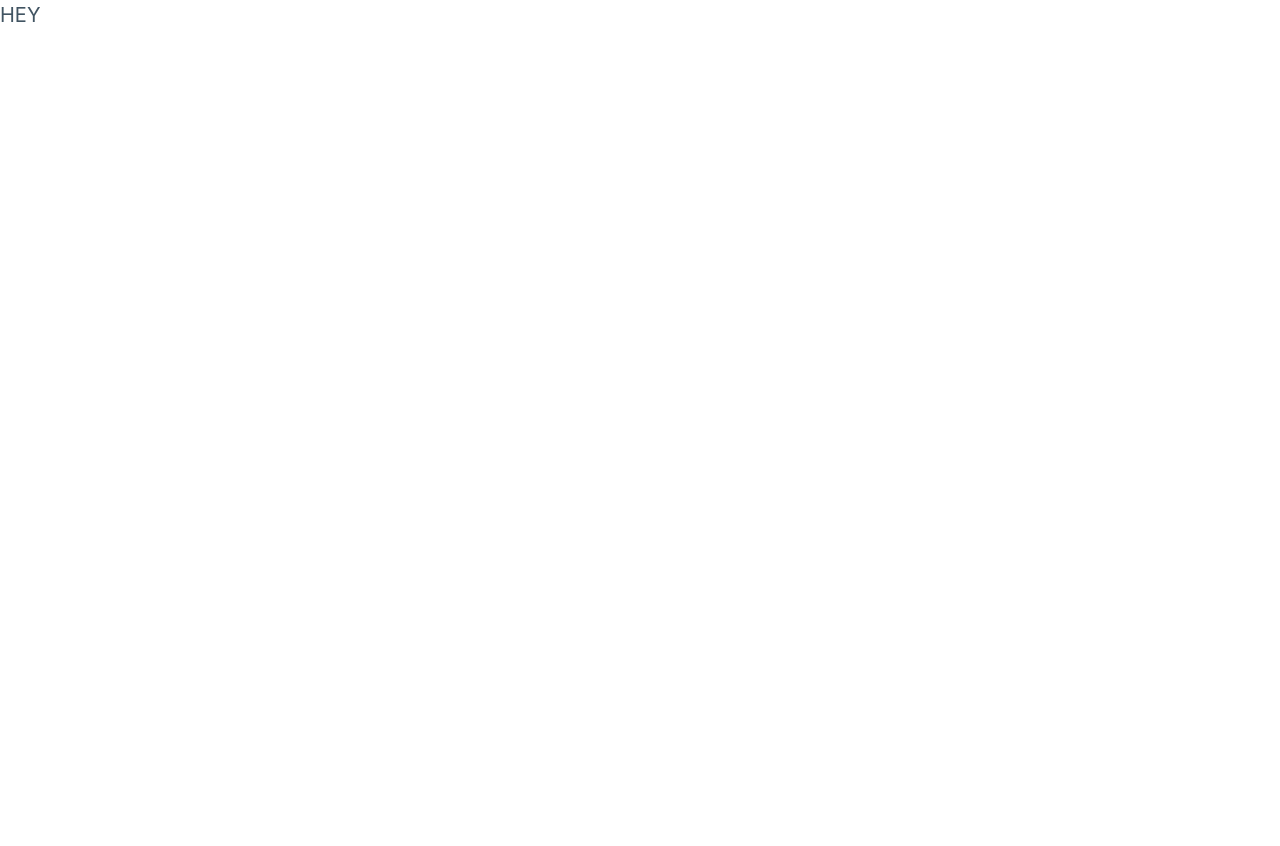
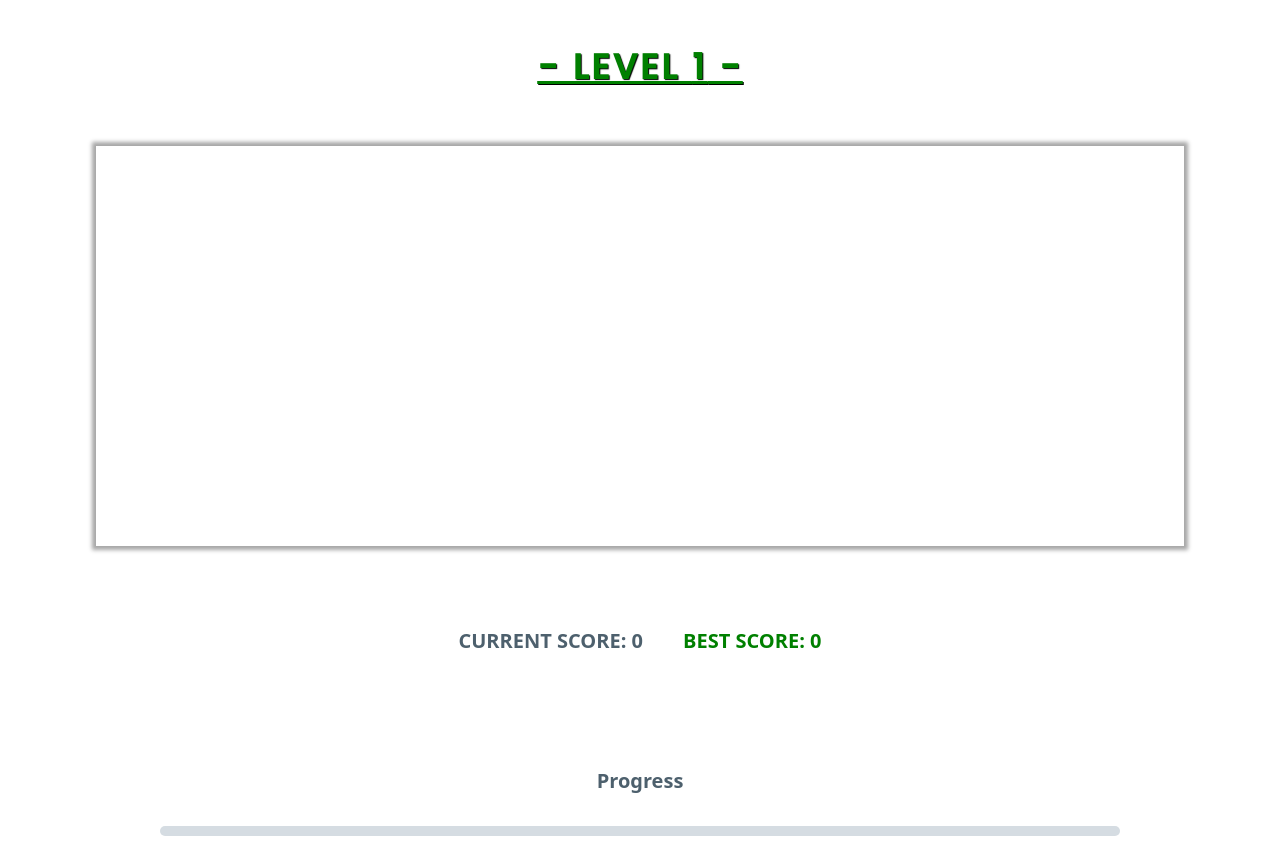
Before and after one commit to JasonCqq/memory-card-game, a React (Create React App) app: page / in a window 1280 px wide. Both pictures are taken after a click on the button "Get Started". Before the commit the page ends 800 px from the top, so only its background shows below. Built offline with nearby package versions, Linux system fonts and the light colour scheme; no server answers.

Commit message:
Update UI and Add fetching dog api

```diff
--- a/src/App.js
+++ b/src/App.js
@@ -2,6 +2,7 @@ import React, {useState, useEffect} from 'react';
 import './Styles/App.css';
 import '@picocss/pico';
 import Mainscreen from './Components/Mainscreen';
+import Game from './Components/Game';
 
 function App() {
 
@@ -11,16 +12,33 @@ function App() {
     setShowMainscreen(false);
   }
 
+  // //Dog list as length
+  // const randomKey = (list) => {
+  //     const keys = Object.keys(list);
+  //     const randomIndex = Math.floor(Math.random() * keys.length);
+  //     return keys[randomIndex];
+  // }
+
+  // const getDogImage = () => {
+  //   fetch("https://dog.ceo/api/breeds/list/all")
+  //   .then(response => response.json())
+  //   .then(data => {
+  //     let selectedBreed = randomKey(data.message);
+  //     let url = `https://dog.ceo/api/breed/${selectedBreed}/images`;
+  //     return `Breed: ${selectedBreed} URL: ${url}`;
+  //   })
+  // }
+
   //We'll be using the theme of DOGSSS
-  // useEffect(() => {
-  //   fetch("https://dog.ceo/api/breeds/list/all")
-  //       .then(response => response.json())
-  //       .then(data => console.log(data))
-  // }, [])
+  useEffect(() => {
+  }, []);
+
+  const [currentScore, setCurrentScore] = useState(0);
+  const [bestScore, setBestScore] = useState(0);
 
   return (
     <div>
-      {showMainscreen ? (<Mainscreen startButtonClick={startButtonClick}/>) : "HEY"}
+      {showMainscreen ? (<Mainscreen startButtonClick={startButtonClick}/>) : <Game/>}
     </div>
   );
 }
--- /dev/null
+++ b/src/Components/Game.js
@@ -0,0 +1,54 @@
+import React, {useEffect, useState} from "react";
+import '@picocss/pico';
+import '../Styles/Game.css'
+
+function Game(){
+    const randomKey = (list) => {
+        const keys = Object.keys(list);
+        const randomIndex = Math.floor(Math.random() * keys.length);
+        console.log(keys[randomIndex]);
+        return keys[randomIndex];
+    }
+
+    const getDogImages = (amount) => {
+        fetch("https://dog.ceo/api/breeds/list/all")
+        .then(response => response.json())
+        .then(data => {
+            for(let i = 0; i < amount; i++){
+                let dogArray = [];
+                dogArray.push(randomKey(data.message));
+            }
+        })
+    }
+
+    console.log(getDogImages(5));
+
+    const [level, setLevel] = useState(1);
+    const [progress, setProgress] = useState(0);
+
+    return (
+        <div>
+            <nav>
+                <h2><u>- LEVEL {level} -</u></h2>
+            </nav>
+
+            <section>
+                <div id="gameBoard">
+
+                </div>
+            </section>
+
+            <section className="scores">
+                <h6 id="currentScore">CURRENT SCORE: 0</h6>
+                <h6 id="bestScore">BEST SCORE: 0</h6>
+            </section>
+
+            <footer>
+                <h6>Progress</h6>
+                <progress value={progress} max="100"></progress>
+            </footer>
+        </div>
+    )
+}
+
+export default Game;
--- a/src/Components/Mainscreen.js
+++ b/src/Components/Mainscreen.js
@@ -12,10 +12,11 @@ function Mainscreen({startButtonClick}){
 
             <div className="description">
                 <h6>The game starts with randomized dog images and you cannot click on the same
-                    dog image twice. The game progressively gets more difficult each level.</h6>
+                    dog image twice. The game gets progressively more difficult each level.</h6>
                 <h5>Test your memory!!!</h5>
             </div>
             <button onClick={startButtonClick}>Get Started</button>
+
         </div>
     )
 }
--- /dev/null
+++ b/src/Styles/Game.css
@@ -0,0 +1,37 @@
+#bestScore {
+    color: green;
+}
+
+progress{
+    width: 75%;
+}
+
+#gameBoard{
+    height: 50vh;
+    width: 85%;
+    box-shadow: 0px 0px 4px 4px rgb(0 0 0 / 35%);
+    margin: auto;
+}
+
+.scores {
+    display: flex;
+    justify-content: center;
+    gap: 5vh;
+}
+
+h2 {
+    width: 100%;
+    text-align: center;
+    color: green;
+    padding-top: 5vh;
+    letter-spacing: 3px;
+    text-shadow: 1px 1px 1px black;
+}
+
+footer {
+    display: flex;
+    flex-direction: column;
+    justify-content: center;
+    align-items: center;
+
+}
--- a/src/Styles/index.css
+++ b/src/Styles/index.css
@@ -1,13 +1,23 @@
+@import url('https://fonts.googleapis.com/css2?family=Poppins:wght@500&display=swap');
+
+* {
+  padding: 0;
+  margin: 0;
+  box-sizing: border-box;
+  font-family: 'Poppins', sans-serif;
+}
+
+html {
+  font-family: 'Poppins', sans-serif;
+}
+
 body {
   margin: 0;
-  font-family: -apple-system, BlinkMacSystemFont, 'Segoe UI', 'Roboto', 'Oxygen',
-    'Ubuntu', 'Cantarell', 'Fira Sans', 'Droid Sans', 'Helvetica Neue',
-    sans-serif;
+  font-family: 'Poppins', sans-serif;
   -webkit-font-smoothing: antialiased;
   -moz-osx-font-smoothing: grayscale;
 }
 
 code {
-  font-family: source-code-pro, Menlo, Monaco, Consolas, 'Courier New',
-    monospace;
+  font-family: 'Poppins', sans-serif;
 }
```
Also changed, not shown: src/Images/night-mode.svg (added), src/Styles/Mainscreen.css (line endings or trailing spaces).
